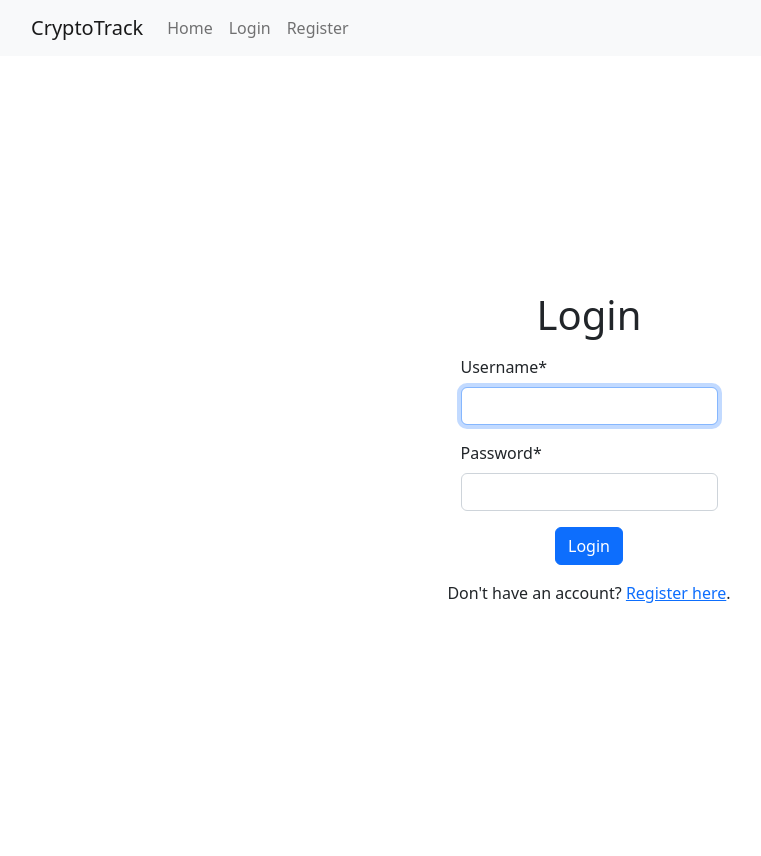
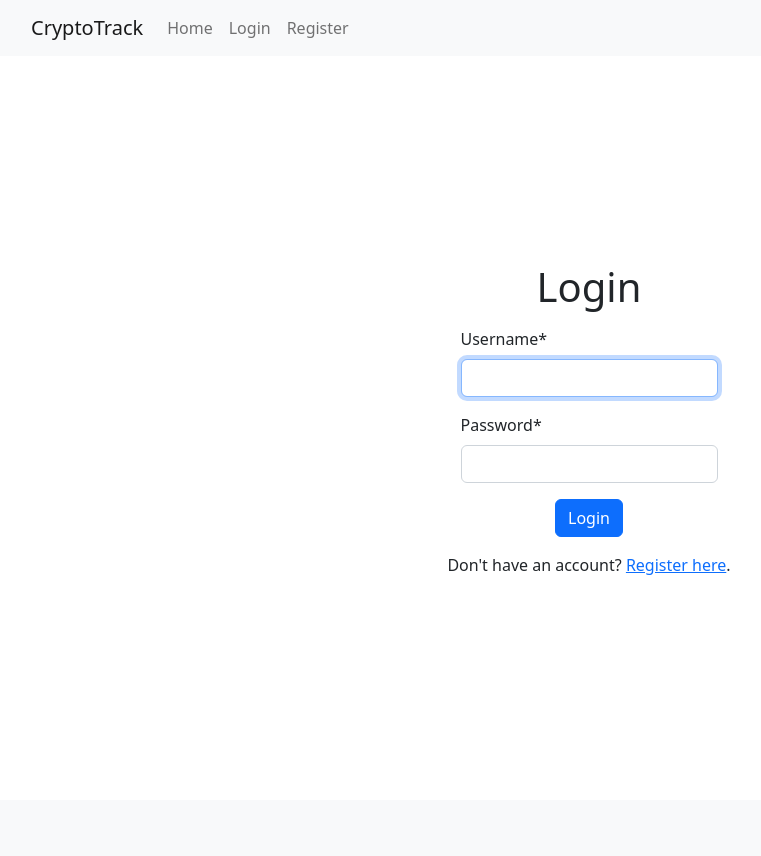
Before and after one commit to leivermoreno/cryptotrack, a Django app: page /accounts/login/ in a window 1280 px wide. Shown: the whole page, without its empty margins (51-812 px from the left). After the commit the page ends 575 px from the top, so only its background shows below. Run offline with Django 5.2, Linux system fonts and the light colour scheme; some libraries are stand-ins or nearby versions.

Commit message:
refactor layout to center the login and registration html properly

```diff
--- a/accounts/templates/registration/login.html
+++ b/accounts/templates/registration/login.html
@@ -2,7 +2,7 @@
 {% load crispy_forms_filters %}
 
 {% block content %}
-        <div class="container h-100 d-flex flex-column justify-content-center align-items-center">
+        <div class="container flex-grow-1 d-flex flex-column justify-content-center align-items-center">
         <h1 class="mb-3">{% block title %}Login{% endblock %}</h1>
 
         {% if next %}
--- a/accounts/templates/registration/register.html
+++ b/accounts/templates/registration/register.html
@@ -2,7 +2,7 @@
 {% load crispy_forms_filters %}
 
 {% block content %}
-  <div class="container h-100 d-flex flex-column justify-content-center align-items-center">
+  <div class="container flex-grow-1 d-flex flex-column justify-content-center align-items-center">
       <h1 class="mb-3 text-center">{% block title %}Register{% endblock %}</h1>
 
       <form method="post">
--- a/static/style.css
+++ b/static/style.css
@@ -1,3 +1,8 @@
 html, body {
-    height: 100%;
+    min-height: 100vh;
 }
+
+body {
+    display: flex;
+    flex-direction: column;
+}
```
